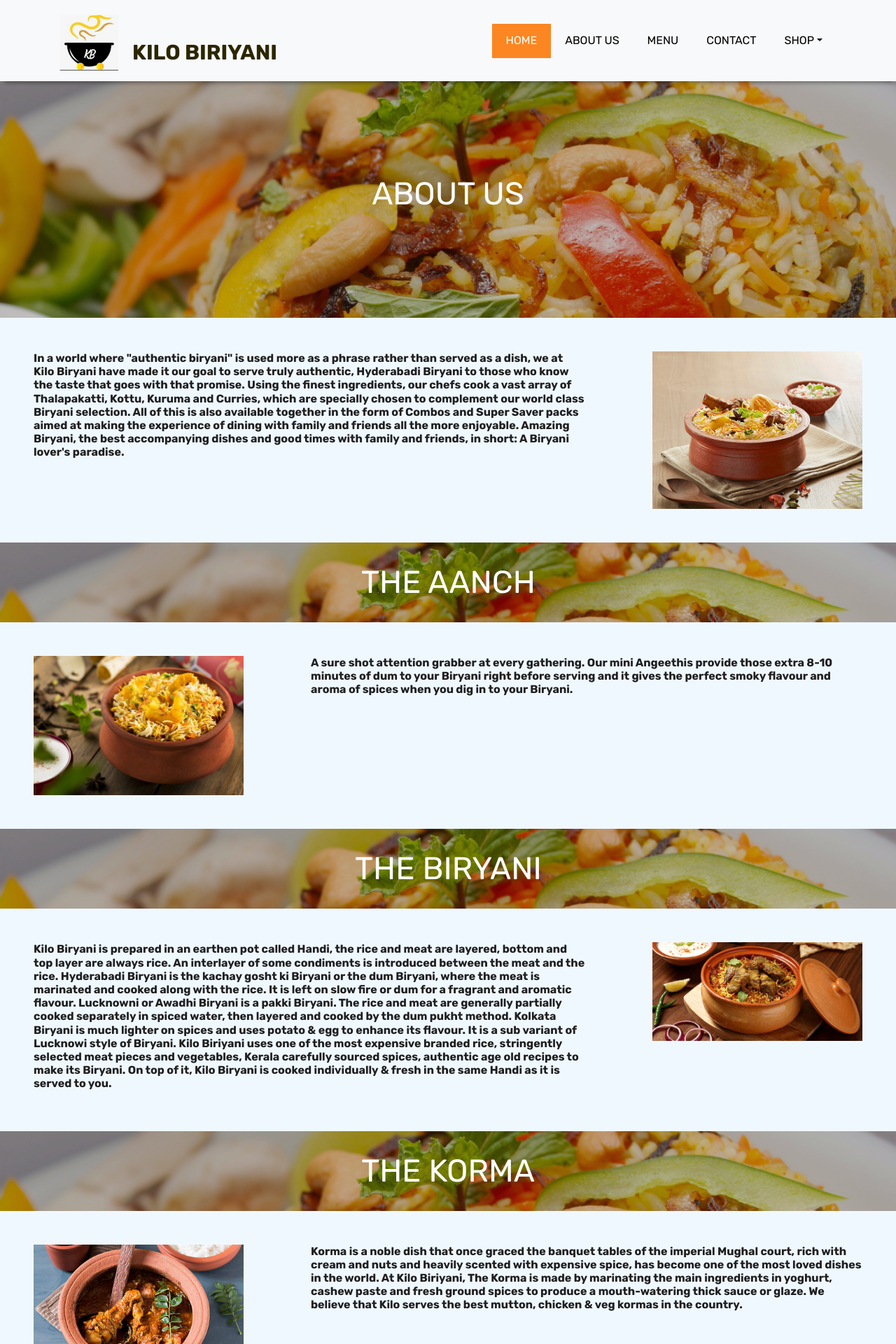
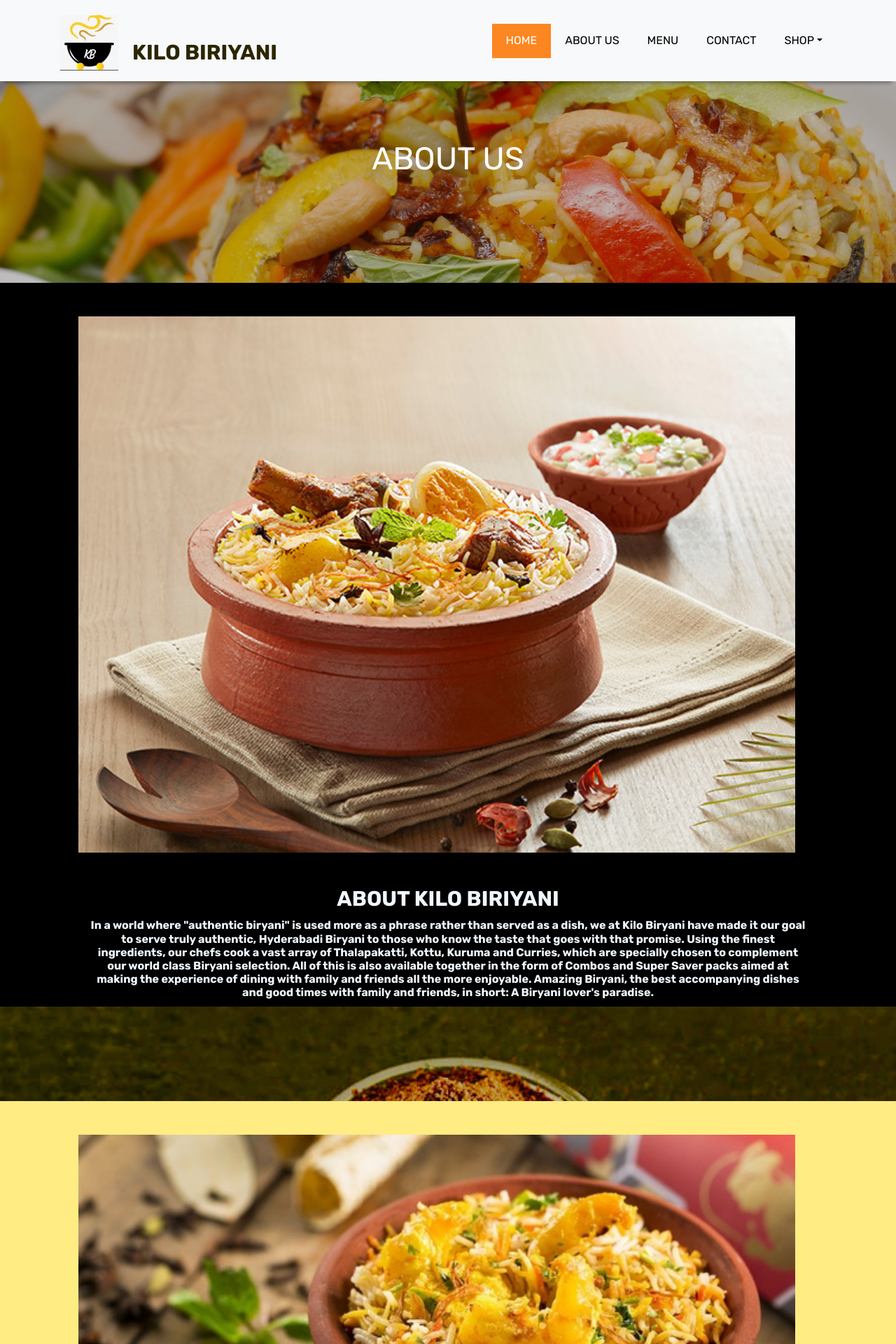
Before and after one commit to purusoth8/kilo, a Django app: page /about/ in a window 1280 px wide. Shown: the top 1920 px of the page at 70% size. Run offline with Django 3.2, Linux system fonts and the light colour scheme; some libraries are stand-ins or nearby versions.

Commit message:
more change

```diff
--- a/kiloapp/static/kiloapp/css/style.css
+++ b/kiloapp/static/kiloapp/css/style.css
@@ -1092,7 +1092,7 @@ button:focus {
 
 .page-breadcrumb {
     padding: 2em 0 2em;
-    background: url(../images/slide1.jpg) no-repeat;
+    background: url(../images/Biryani-masala-powder.jpeg) no-repeat;
     background-attachment: fixed;
     background-size: cover;
     background-position: 0 0;
--- a/kiloapp/templates/kiloapp/about.html
+++ b/kiloapp/templates/kiloapp/about.html
@@ -1,5 +1,5 @@
 {% extends "kiloapp/base.html" %} {% block content %} {% load static%}
-<div style="height: 100px;"></div>
+<div style="height: 50px;"></div>
 <div class="all-page-title page-breadcrumb4">
     <div class="container text-center">
         <div class="row">
@@ -9,83 +9,107 @@
         </div>
     </div>
 </div>
-<div class="d-flex justify-content-around" style="background-color: aliceblue;">
+<div style="background-color: rgb(0, 0, 0);">
+    <div>
+        <img class="m-sm-5 m-1 content-section" src="{% static 'kiloapp/images/1.jpeg'%}" style="width: 80vw;left: 5vw;position: relative;" alt="">
+        <h1 style="text-align: center;font-weight: 600;font-size: 2em;color: aliceblue;">ABOUT KILO BIRIYANI</h1>
+    </div>
 
     <div>
-        <h4 class="m-sm-5 m-1 content-section" style="font-weight: 700;">In a world where "authentic biryani" is used more as a phrase rather than served as a dish, we at Kilo Biryani have made it our goal to serve truly authentic, Hyderabadi Biryani to those who know the taste that goes with that promise. Using the
+        <h4 class="content-section" style="font-weight: 700;width: 80vw;left: 10vw;position: relative;text-align: center;color: aliceblue;">In a world where "authentic biryani" is used more as a phrase rather than served as a dish, we at Kilo Biryani have made it our goal to serve truly authentic, Hyderabadi Biryani to those who know the taste that goes with that promise. Using the
             finest ingredients, our chefs cook a vast array of Thalapakatti, Kottu, Kuruma and Curries, which are specially chosen to complement our world class Biryani selection. All of this is also available together in the form of Combos and Super
             Saver packs aimed at making the experience of dining with family and friends all the more enjoyable. Amazing Biryani, the best accompanying dishes and good times with family and friends, in short: A Biryani lover's paradise.</h4>
     </div>
-    <div>
-        <img class="m-sm-5 m-1 content-section" src="{% static 'kiloapp/images/1.jpeg'%}" style="width: 20em;" alt="">
-
-    </div>
 
 </div>
+
+
 <div class="all-page-title page-breadcrumb">
-    <div class="container text-center">
+    <div class="container text-center" style="height: 5em;">
         <div class="row">
-            <h1 data-aos="flip-up">THE AANCH</h1>
+            <h1 data-aos="flip-up"></h1>
         </div>
     </div>
 </div>
-<div class="d-flex justify-content-around" style="background-color: aliceblue;">
+
+<div>
+    <div>
+        <img class="m-sm-5 m-1 content-section" src="{% static 'kiloapp/images/main-qimg.jpeg'%}" style="width: 80vw;left: 5vw;position: relative;" alt="">
+        <h1 style="text-align: center;font-weight: 600;font-size: 2em">THE AANCH</h1>
+    </div>
+
+    <div>
+        <h4 class="content-section" style="font-weight: 700;width: 80vw;left: 10vw;position: relative;text-align: center;">A sure shot attention grabber at every gathering. Our mini Angeethis provide those extra 8-10 minutes of dum to your Biryani right before serving and it gives the perfect smoky flavour and aroma of spices when you dig in to your Biryani.</h4>
+    </div>
+</div>
 
 
-    <div>
-        <img class="m-sm-5 m-1 content-section" src="{% static 'kiloapp/images/main-qimg.jpeg'%}" style="width: 20em;" alt="">
-
-    </div>
-    <div>
-        <h4 class="m-sm-5 m-1 content-section" style="font-weight: 700;">A sure shot attention grabber at every gathering. Our mini Angeethis provide those extra 8-10 minutes of dum to your Biryani right before serving and it gives the perfect smoky flavour and aroma of spices when you dig in to your Biryani.</h4>
-    </div>
-</div>
 <div class="all-page-title page-breadcrumb">
-    <div class="container text-center">
+    <div class="container text-center" style="height: 5em;">
         <div class="row">
-            <h1 data-aos="flip-up">THE BIRYANI</h1>
+            <h1 data-aos="flip-up"></h1>
         </div>
     </div>
 </div>
-<div class="d-flex justify-content-around" style="background-color: aliceblue;">
+
+<div style="background-color: rgb(0, 0, 0);">
+    <div>
+        <img class="m-sm-5 m-1 content-section" src="{% static 'kiloapp/images/merchant_profile__hero__image_s.jpeg'%}" style="width: 80vw;left: 5vw;position: relative;" alt="">
+        <h1 style="text-align: center;font-weight: 600;font-size: 2em;color: aliceblue;">THE BIRYANI</h1>
+    </div>
 
     <div>
-        <h4 class="m-sm-5 m-1 content-section" style="font-weight: 700;">Kilo Biryani is prepared in an earthen pot called Handi, the rice and meat are layered, bottom and top layer are always rice. An interlayer of some condiments is introduced between the meat and the rice. Hyderabadi Biryani is the kachay gosht
+        <h4 class="content-section" style="font-weight: 700;width: 80vw;left: 10vw;position: relative;text-align: center;color: aliceblue;">Kilo Biryani is prepared in an earthen pot called Handi, the rice and meat are layered, bottom and top layer are always rice. An interlayer of some condiments is introduced between the meat and the rice. Hyderabadi Biryani is the kachay gosht
             ki Biryani or the dum Biryani, where the meat is marinated and cooked along with the rice. It is left on slow fire or dum for a fragrant and aromatic flavour. Lucknowni or Awadhi Biryani is a pakki Biryani. The rice and meat are generally
             partially cooked separately in spiced water, then layered and cooked by the dum pukht method. Kolkata Biryani is much lighter on spices and uses potato & egg to enhance its flavour. It is a sub variant of Lucknowi style of Biryani. Kilo Biriyani
             uses one of the most expensive branded rice, stringently selected meat pieces and vegetables, Kerala carefully sourced spices, authentic age old recipes to make its Biryani. On top of it, Kilo Biryani is cooked individually & fresh in the
             same Handi as it is served to you.</h4>
     </div>
+</div>
 
-    <div>
-        <img class="m-sm-5 m-1 content-section" src="{% static 'kiloapp/images/merchant_profile__hero__image_s.jpeg'%}" style="width: 20em;" alt="">
-
-    </div>
-</div>
 <div class="all-page-title page-breadcrumb">
-    <div class="container text-center">
+    <div class="container text-center" style="height: 5em;">
         <div class="row">
-            <h1>THE KORMA</h1>
+            <h1 data-aos="flip-up"></h1>
         </div>
     </div>
 </div>
-<div class="d-flex justify-content-around" style="background-color: aliceblue;">
 
+<div style="background-color: aliceblue;">
     <div>
-        <img class="m-sm-5 m-1 content-section" src="{% static 'kiloapp/images/Srilankan_Chicken_Curry_400.jpeg'%}" style="width: 20em;" alt="">
-
+        <img class="m-sm-5 m-1 content-section" src="{% static 'kiloapp/images/Srilankan_Chicken_Curry_400.jpeg'%}" style="width: 80vw;left: 5vw;position: relative;" alt="">
+        <h1 style="text-align: center;font-weight: 600;font-size: 2em">THE KORMA</h1>
     </div>
 
     <div>
-        <h4 class="m-sm-5 m-1 content-section" style="font-weight: 700;">Korma is a noble dish that once graced the banquet tables of the imperial Mughal court, rich with cream and nuts and heavily scented with expensive spice, has become one of the most loved dishes in the world. At Kilo Biriyani, The Korma is made
+        <h4 class="content-section" style="font-weight: 700;width: 80vw;left: 10vw;position: relative;text-align: center;">Korma is a noble dish that once graced the banquet tables of the imperial Mughal court, rich with cream and nuts and heavily scented with expensive spice, has become one of the most loved dishes in the world. At Kilo Biriyani, The Korma is made
             by marinating the main ingredients in yoghurt, cashew paste and fresh ground spices to produce a mouth-watering thick sauce or glaze. We believe that Kilo serves the best mutton, chicken & veg kormas in the country.</h4>
     </div>
 </div>
 
 
-<h1 class="m-sm-5 m-1 content-section" style="font-weight: 700;text-align: center;" data-aos="flip-left">We believe in working together</h1>
-<h4 class="m-sm-5 m-1 content-section" style="font-weight: 700;text-align: center;">At Kilo Biriyani we strive towards inclusive growth & environment friendly approach. We work closely with potters at Kumhaara Gram on the outskirts of Colombo to develop our hand made pots/handi's for our biryanis. We cut across the middlemen and ensure
-    that the potters get their due share of the efforts. Also Kilo Biryanis are cooked in the same Handi's in which they are delivered, ensuring best freshness & hygiene. Kilo Biriyani Handi's are reusable for cooking or putting plants, painting etc.
-    All this brings back to our roots & sustainable development. Let us all work toward better ecosystem by being more conscious towards our environment & people. Kilo Biriyani Pot provide lot of health aspect while we cooked and you eat. Better health
-    for better life tomorrow.</h4>
+<div class="all-page-title page-breadcrumb">
+    <div class="container text-center" style="height: 5em;">
+        <div class="row">
+            <h1 data-aos="flip-up"> </h1>
+        </div>
+    </div>
+</div>
+
+<div>
+    <div>
+        <img class="m-sm-5 m-1 content-section" src="{% static 'kiloapp/images/responsible growth.png'%}" style="width: 80vw;left: 5vw;position: relative;" alt="">
+        <h1 style="text-align: center;font-weight: 600;font-size: 2em">We believe in working together</h1>
+    </div>
+
+    <div>
+        <h4 class="content-section" style="font-weight: 700;width: 80vw;left: 10vw;position: relative;text-align: center;">At Kilo Biriyani we strive towards inclusive growth & environment friendly approach. We work closely with potters at Kumhaara Gram on the outskirts of Colombo to develop our hand made pots/handi's for our biryanis. We cut across the middlemen
+            and ensure that the potters get their due share of the efforts. Also Kilo Biryanis are cooked in the same Handi's in which they are delivered, ensuring best freshness & hygiene. Kilo Biriyani Handi's are reusable for cooking or putting plants,
+            painting etc. All this brings back to our roots & sustainable development. Let us all work toward better ecosystem by being more conscious towards our environment & people. Kilo Biriyani Pot provide lot of health aspect while we cooked and
+            you eat. Better health for better life tomorrow.</h4>
+    </div>
+</div>
+
+
+
 <!-- <img class="m-sm-5 m-1 content-section" style="align-items: center;" src="{% static 'kiloapp/images/responsible growth.png'%}" style="width: 20em;" alt=""> {% endblock %} -->
--- a/kiloapp/urls.py
+++ b/kiloapp/urls.py
@@ -6,7 +6,6 @@ urlpatterns = [
     path('',views.index,name='index'),
     path('menu/',views.menu,name='menu'),
     path('contact/',views.contact,name='contact'),
-    path('blog/',views.blog,name='blog'),
     path('about/',views.about,name='about'),
     path('post/<int:pk>/', PostDetailView.as_view(),name='food-detail'),
 
```
Also changed, not shown: kiloapp/templates/kiloapp/contact.html (+12 -3 lines), db.sqlite3, kiloapp/static/kiloapp/images/Biryani-masala-powder.jpeg (added), kiloapp/static/kiloapp/images/Pot-Biriyani-for-web-Bnr.jpeg (added).
